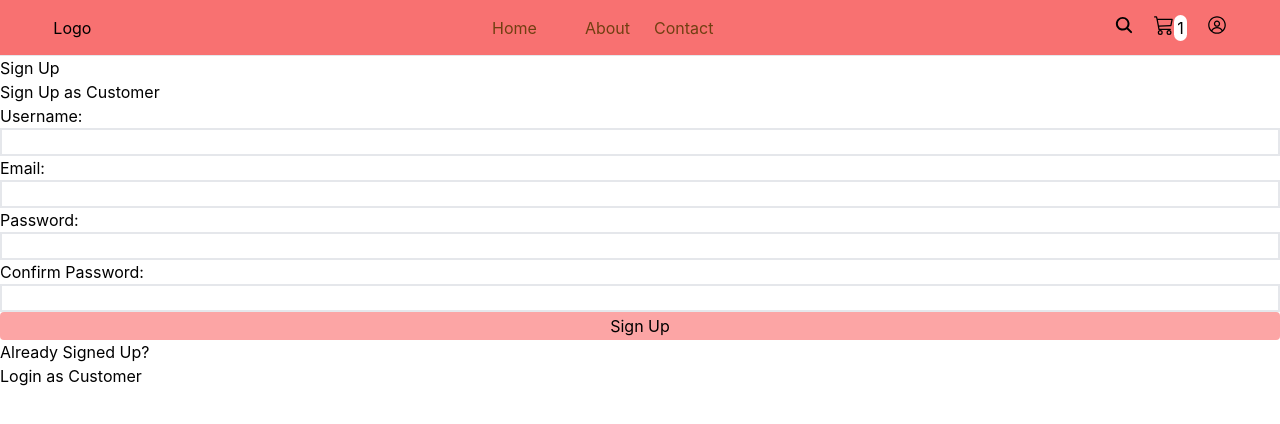
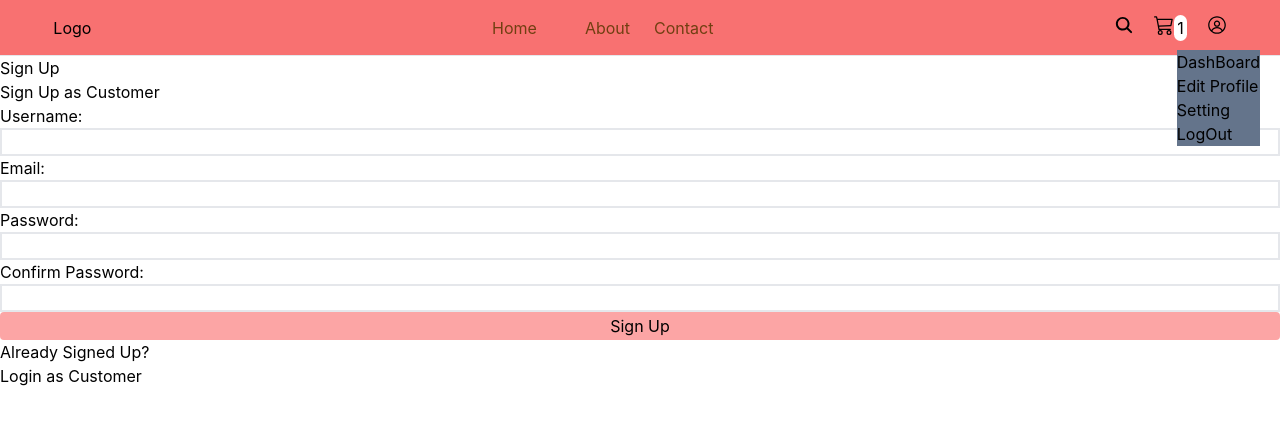
Before and after one commit to Raj-Gurjar/EdTech-Complete, a React (Create React App) app in the folder client/: page /signup in a window 1280 px wide. Both pictures are taken after a click on the icon 1216 px from the left and 24 px from the top of the page. Shown: the top 424 px of the page. Built offline with nearby package versions, Linux system fonts and the light colour scheme.

Commit message:
added profile dropdown

```diff
--- a/client/src/components/Navbar/ProfileDropDown.js
+++ b/client/src/components/Navbar/ProfileDropDown.js
@@ -1,16 +1,24 @@
-import React from 'react'
+import React, { useState } from "react";
 import { RxAvatar } from "react-icons/rx";
-
+import { Link } from "react-router-dom";
 
 export default function ProfileDropDown() {
+  const [profile, toggleProfile] = useState(false);
+
   return (
     <div>
-        <div className="profile-pic">
-            <RxAvatar className="text-xl cursor-pointer hover:bg-green-200"/>
-        </div>
-        <div className="profile-dropDown">
-
-        </div>
+      <div className="profile-pic">
+        <RxAvatar
+          className="text-xl cursor-pointer hover:bg-green-200"
+          onClick={() => toggleProfile(!profile)}
+        />
+      </div>
+      {profile && <ul className="profile-dropDown bg-slate-500 absolute top-[50px] right-5">
+        <li><Link to="/dashboard">DashBoard</Link></li>
+        <li><Link to="/dashboard">Edit Profile</Link></li>
+        <li><Link to="/dashboard">Setting</Link></li>
+        <li><Link to="/dashboard">LogOut</Link></li>
+        </ul>}
     </div>
-  )
+  );
 }
```
